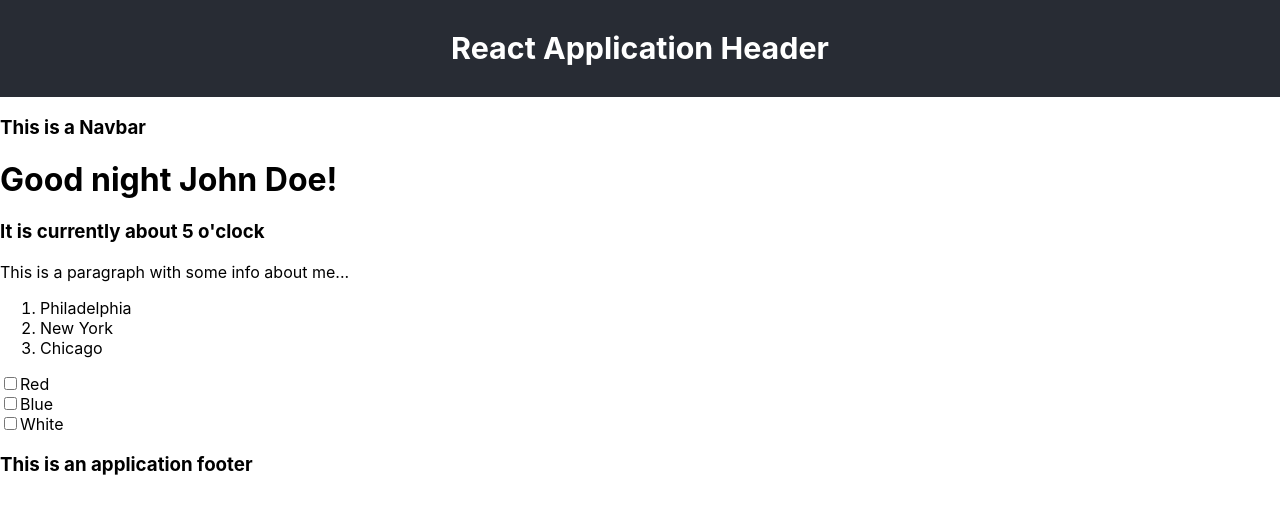
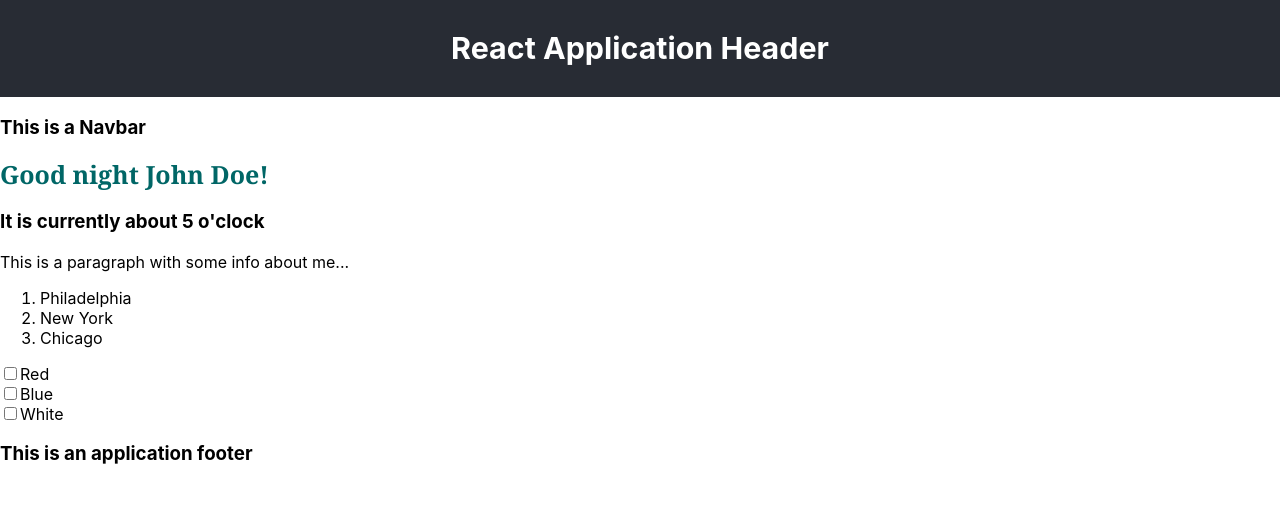
Before and after one commit to alernerm/react-intro, a React (Create React App) app: page / in a window 1280 px wide. Shown: the top 514 px of the page. Built offline with nearby package versions, Linux system fonts and the light colour scheme.

Commit message:
dynamically render colors

```diff
--- a/src/components/MyInfo.js
+++ b/src/components/MyInfo.js
@@ -7,18 +7,26 @@ function MyInfo() {
   const date = new Date();
   const hours = date.getHours();
   let timeOfDay;
+  const styles = {
+    fontFamily: 'Georgia, serif',
+    fontSize: 25,
+    color: ''
+  };
 
   if (hours < 12) {
     timeOfDay = 'morning';
+    styles.color = '#FF4019';
   } else if (hours >= 12 && hours < 17) {
     timeOfDay = 'afternoon';
+    styles.color = '#0000FF';
   } else {
     timeOfDay = 'night';
+    styles.color = '#006666';
   }
 
   return (
     <div>
-      <h1>
+      <h1 style={styles}>
         Good {timeOfDay} {`${firstName} ${lastName}`}!
       </h1>
       <h3>It is currently about {date.getHours() % 12} o'clock</h3>
```
